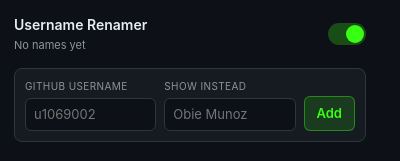
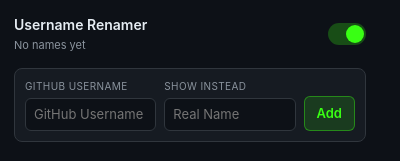
Before and after one commit to ObieMunoz/chrome-github-username-to-name, a browser extension: page src/popup.html in a window 400 px wide. Shown: the top 161 px of the page. Drawn offline with Linux system fonts and the light colour scheme.

Commit message:
Use generic placeholders in the popup's add form
The two inputs used "u1069002" and "Obie Munoz" — the author's own
username and name — as placeholder text. For anyone else installing
the extension those read as real data rather than as examples of the
shape each field wants.

"GitHub Username" and "Real Name" describe the field instead, and
match the "Real name" placeholder the hovercard editor already uses.

```diff
--- a/src/popup.html
+++ b/src/popup.html
@@ -20,11 +20,11 @@
     <form class="add-form" id="add-form" autocomplete="off">
       <div class="field">
         <label for="username">GitHub username</label>
-        <input type="text" id="username" placeholder="u1069002" spellcheck="false" required />
+        <input type="text" id="username" placeholder="GitHub Username" spellcheck="false" required />
       </div>
       <div class="field">
         <label for="replacement">Show instead</label>
-        <input type="text" id="replacement" placeholder="Obie Munoz" required />
+        <input type="text" id="replacement" placeholder="Real Name" required />
       </div>
       <button type="submit" class="primary">Add</button>
     </form>
```
